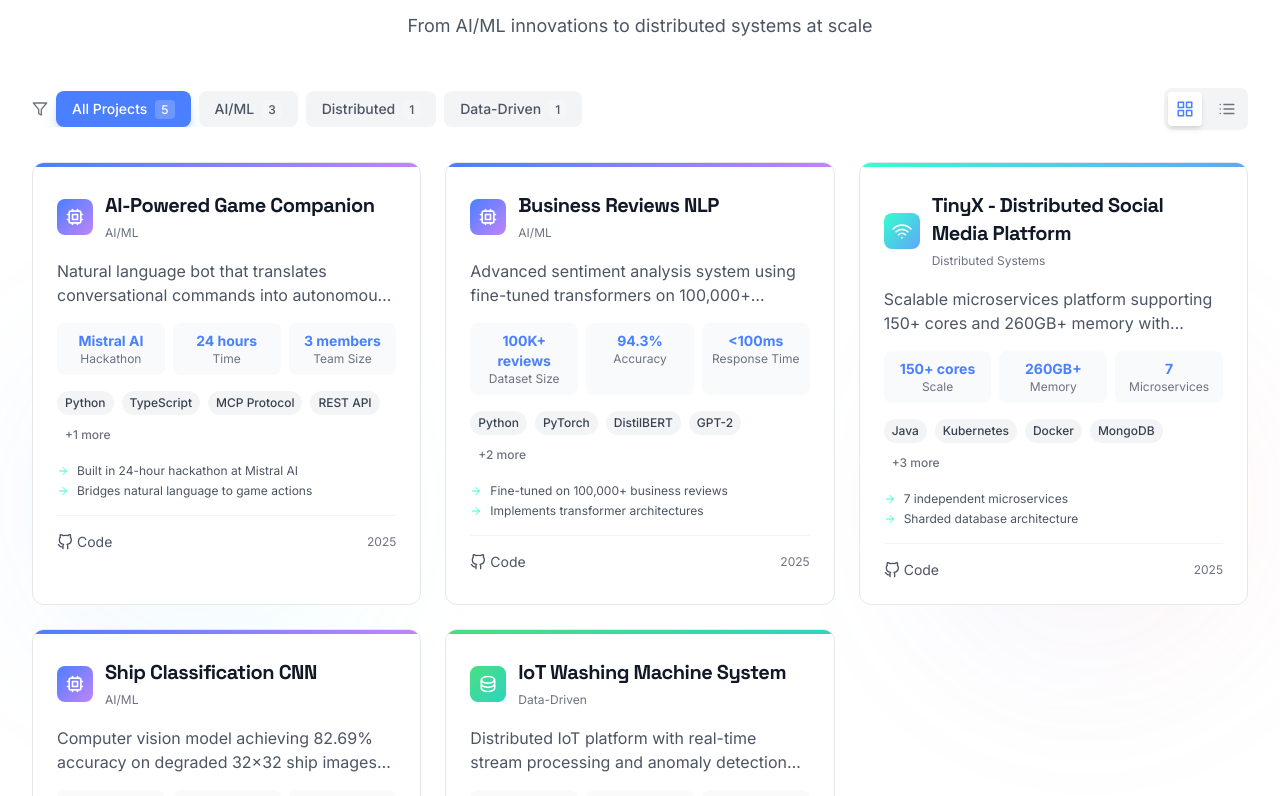
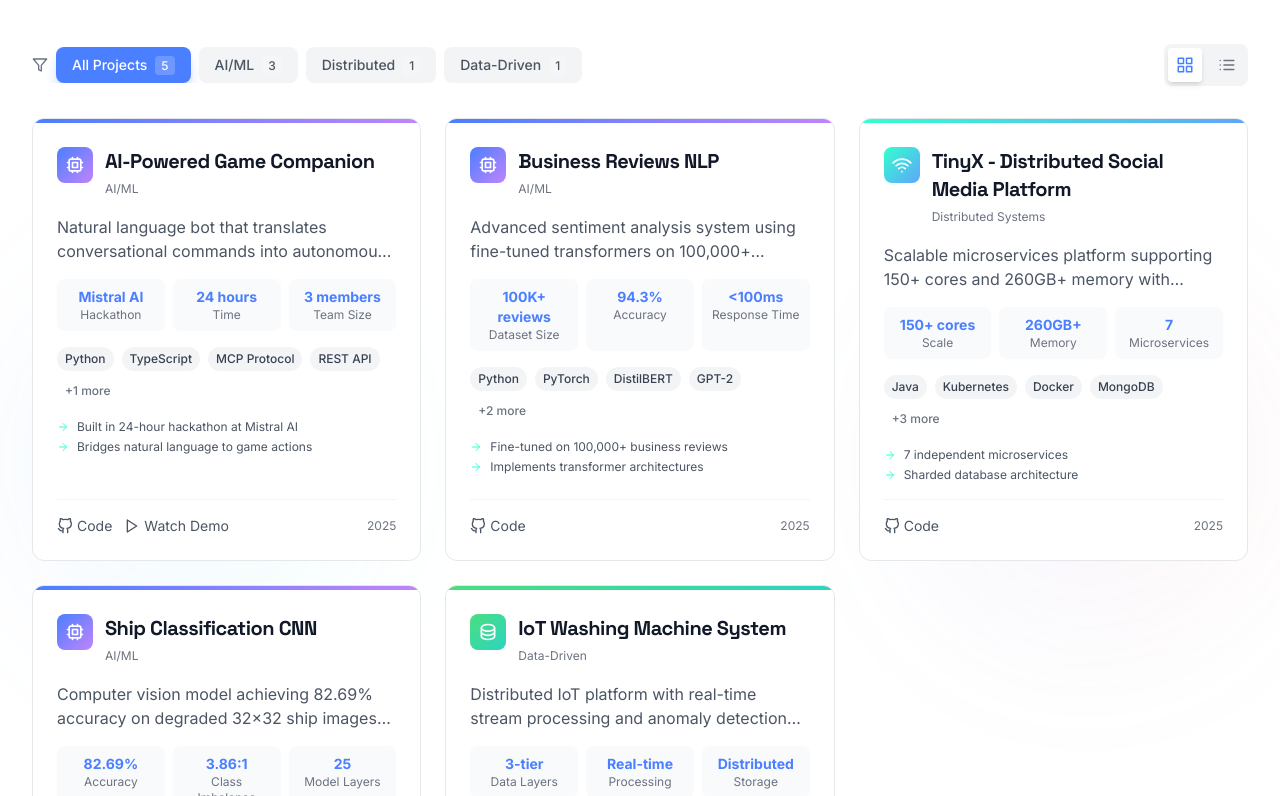
Before and after one commit to CornFlexxxxxxx/Portfolio, a React (Vite) app: page / in a window 1280 px wide. Shown: the part 2324-3120 px from the top of the page. Built offline with nearby package versions, Linux system fonts and the light colour scheme.

Commit message:
fix: using git large files storage

```diff
--- a/src/components/sections/About.tsx
+++ b/src/components/sections/About.tsx
@@ -183,9 +183,6 @@ const About = () => {
                     <h2 className="text-4xl md:text-5xl font-display font-bold text-gray-900 dark:text-white mb-4">
                         About Me
                     </h2>
-                    <p className="text-lg text-gray-600 dark:text-gray-300">
-                        From French engineering excellence to Silicon Valley ambition
-                    </p>
                 </div>
 
                 {/* Highlights grid */}
--- a/src/components/ui/ProjectCard.tsx
+++ b/src/components/ui/ProjectCard.tsx
@@ -1,5 +1,6 @@
+import { useState } from 'react';
 import { type Project } from '../../data/projects';
-import { FiGithub, FiExternalLink, FiArrowRight } from 'react-icons/fi';
+import { FiGithub, FiExternalLink, FiArrowRight, FiPlay, FiX } from 'react-icons/fi';
 import { HiOutlineChip, HiOutlineDatabase, HiOutlineWifi } from 'react-icons/hi';
 
 interface ProjectCardProps {
@@ -8,6 +9,8 @@ interface ProjectCardProps {
 }
 
 const ProjectCard = ({ project, index }: ProjectCardProps) => {
+    const [showVideo, setShowVideo] = useState(false);
+
     const categoryIcons = {
         'AI/ML': HiOutlineChip,
         'Distributed Systems': HiOutlineWifi,
@@ -30,8 +33,9 @@ const ProjectCard = ({ project, index }: ProjectCardProps) => {
     };
 
     return (
+        <>
             <div
-            className="group relative bg-white dark:bg-primary-600/50 rounded-xl border border-gray-200 dark:border-primary-400/30 overflow-hidden hover:shadow-2xl transition-all duration-500"
+                className="group relative bg-white dark:bg-primary-600/50 rounded-xl border border-gray-200 dark:border-primary-400/30 overflow-hidden hover:shadow-2xl transition-all duration-500 flex flex-col h-full"
                 style={{
                     animationDelay: `${index * 100}ms`,
                 }}
@@ -40,11 +44,11 @@ const ProjectCard = ({ project, index }: ProjectCardProps) => {
                 {/* Category indicator */}
                 <div className={`h-1 bg-gradient-to-r ${getCategoryColor(project.category)}`}></div>
 
-            <div className="p-6">
+                <div className="p-6 flex flex-col flex-grow">
                     {/* Header */}
                     <div className="flex items-start justify-between mb-4">
-                    <div className="flex items-center gap-3">
-                        <div className={`p-2 bg-gradient-to-br ${getCategoryColor(project.category)} rounded-lg text-white`}>
+                        <div className="flex items-start gap-3">
+                            <div className={`p-2 bg-gradient-to-br ${getCategoryColor(project.category)} rounded-lg text-white flex-shrink-0`}>
                                 <CategoryIcon size={20} />
                             </div>
                             <div>
@@ -56,6 +60,8 @@ const ProjectCard = ({ project, index }: ProjectCardProps) => {
                         </div>
                     </div>
 
+                    {/* Content wrapper - this will grow to push actions to bottom */}
+                    <div className="flex-grow">
                         {/* Description */}
                         <p className="text-gray-600 dark:text-gray-300 mb-4 line-clamp-2">
                             {project.description}
@@ -99,9 +105,10 @@ const ProjectCard = ({ project, index }: ProjectCardProps) => {
                                 </div>
                             ))}
                         </div>
+                    </div>
 
-                {/* Actions */}
-                <div className="flex items-center justify-between pt-4 border-t border-gray-100 dark:border-primary-500/50">
+                    {/* Actions - Always at the bottom */}
+                    <div className="flex items-center justify-between pt-4 mt-auto border-t border-gray-100 dark:border-primary-500/50">
                         <div className="flex gap-3">
                             {project.github && (
                                 <a
@@ -114,6 +121,15 @@ const ProjectCard = ({ project, index }: ProjectCardProps) => {
                                     <span>Code</span>
                                 </a>
                             )}
+                            {project.video && (
+                                <button
+                                    onClick={() => setShowVideo(true)}
+                                    className="flex items-center gap-1 text-sm text-gray-600 dark:text-gray-400 hover:text-accent-400 transition-colors"
+                                >
+                                    <FiPlay size={16} />
+                                    <span>Watch Demo</span>
+                                </button>
+                            )}
                             {project.demo && (
                                 <a
                                     href={project.demo}
@@ -122,7 +138,7 @@ const ProjectCard = ({ project, index }: ProjectCardProps) => {
                                     className="flex items-center gap-1 text-sm text-gray-600 dark:text-gray-400 hover:text-secondary-400 transition-colors"
                                 >
                                     <FiExternalLink size={16} />
-                                <span>Demo</span>
+                                    <span>Live</span>
                                 </a>
                             )}
                         </div>
@@ -133,6 +149,43 @@ const ProjectCard = ({ project, index }: ProjectCardProps) => {
                 {/* Hover effect overlay */}
                 <div className="absolute inset-0 bg-gradient-to-br from-secondary-400/0 to-accent-400/0 group-hover:from-secondary-400/10 group-hover:to-accent-400/10 transition-all duration-500 pointer-events-none"></div>
             </div>
+
+            {/* Video Modal */}
+            {showVideo && project.video && (
+                <div className="fixed inset-0 z-50 flex items-center justify-center p-4 bg-black/80 backdrop-blur-sm animate-fade-in">
+                    <div className="relative bg-white dark:bg-primary-600 rounded-xl max-w-4xl w-full max-h-[90vh] overflow-hidden shadow-2xl">
+                        {/* Close button */}
+                        <button
+                            onClick={() => setShowVideo(false)}
+                            className="absolute top-4 right-4 z-10 p-2 bg-white/10 backdrop-blur-sm rounded-full text-gray-700 dark:text-gray-200 hover:bg-white/20 transition-colors"
+                            aria-label="Close video"
+                        >
+                            <FiX size={24} />
+                        </button>
+
+                        {/* Video header */}
+                        <div className="p-4 border-b border-gray-200 dark:border-primary-500">
+                            <h3 className="text-lg font-bold text-gray-900 dark:text-white">
+                                {project.title} - Demo
+                            </h3>
+                        </div>
+
+                        {/* Video container */}
+                        <div className="relative bg-black">
+                            <video
+                                className="w-full h-auto max-h-[calc(90vh-120px)]"
+                                controls
+                                autoPlay
+                                onClick={(e) => e.stopPropagation()}
+                            >
+                                <source src={project.video} type="video/mp4" />
+                                Your browser does not support the video tag.
+                            </video>
+                        </div>
+                    </div>
+                </div>
+            )}
+        </>
     );
 };
 
--- a/src/data/projects.ts
+++ b/src/data/projects.ts
@@ -7,6 +7,7 @@ export interface Project {
     category: 'AI/ML' | 'Distributed Systems' | 'Data-Driven';
     github?: string;
     demo?: string;
+    video?: string;  // Added video field
     image?: string;
     highlights: string[];
     metrics?: {
@@ -25,6 +26,7 @@ export const projects: Project[] = [
         tech: ['Python', 'TypeScript', 'MCP Protocol', 'REST API', 'Mistral AI'],
         category: 'AI/ML',
         github: 'https://github.com/BADSTART-Mistral-Hackathon-MCP/Minecraft-MistralMCP',
+        video: '/minecraft-mcp-demo.mp4',  // Add your video file path here
         highlights: [
             'Built in 24-hour hackathon at Mistral AI',
             'Bridges natural language to game actions',
```
Also changed, not shown: 2 other files (tests, documents, lock files or other folders). Lines whose indentation alone changed are shown as unchanged.
